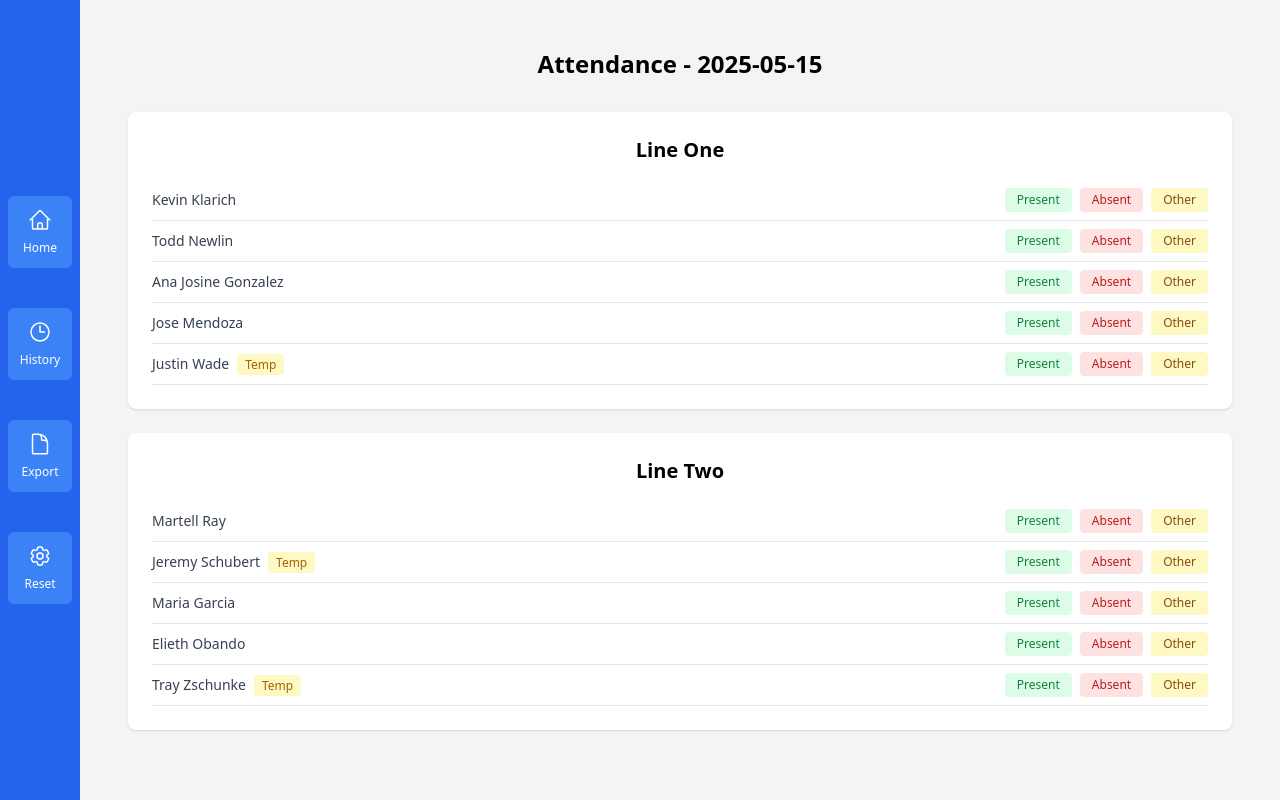
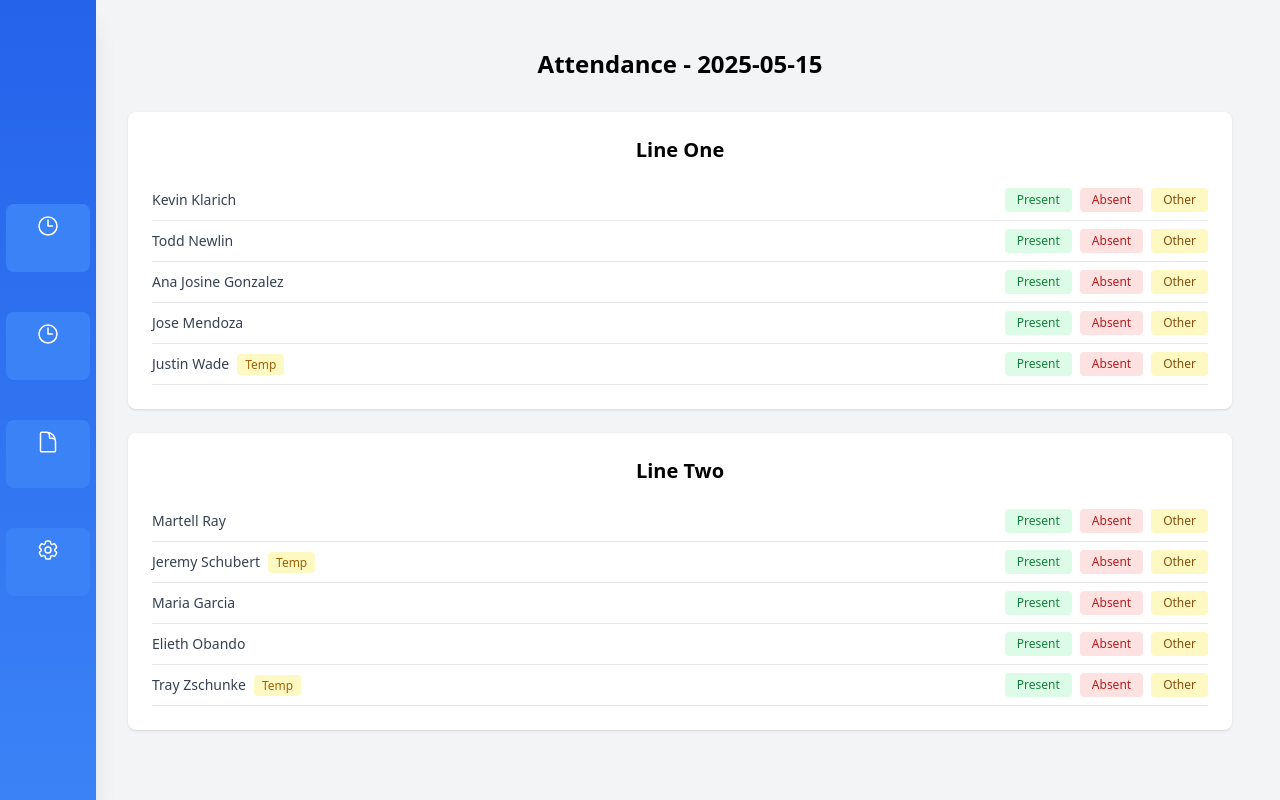
Before and after one commit to DatMack/attendance_calculator, a React (Vite) app: page / in a window 1280 px wide. Built offline with nearby package versions, Linux system fonts and the light colour scheme.

Commit message:
fixed the sidebar

```diff
--- a/src/App.tsx
+++ b/src/App.tsx
@@ -56,35 +56,43 @@ function App() {
     <Router>
       <div className="flex h-screen bg-gray-100">
         {/* Sidebar */}
-        <aside className="w-20 bg-blue-600 text-white flex flex-col items-center py-6 fixed h-full">
+        <aside className="w-24 bg-gradient-to-b from-blue-600 to-blue-500 text-white flex flex-col items-center py-6 fixed h-full shadow-xl transition-all duration-300 ease-in-out">
           <nav className="flex flex-col flex-1 justify-center gap-10">
             <Link
               to="/"
-              className="flex flex-col items-center gap-1 bg-blue-500 rounded-md px-3 py-3 hover:bg-blue-400 transition"
+              className="group relative flex flex-col items-center gap-1 bg-blue-500 rounded-lg px-2.5 py-2.5 hover:bg-blue-400 hover:scale-105 transition-transform duration-200 ease-in-out focus:outline-none focus:ring-2 focus:ring-offset-2 focus:ring-white"
             >
-              <HomeIcon className="h-6 w-6" />
-              <span className="text-xs mt-1">Home</span>
+              <ClockIcon className="h-6 w-6" />
+              <span className="text-xs mt-1 opacity-0 group-hover:opacity-100 transition-opacity duration-200">
+                Attendance
+              </span>
             </Link>
             <Link
               to="/history"
-              className="flex flex-col items-center gap-1 bg-blue-500 rounded-md px-3 py-3 hover:bg-blue-400 transition"
+              className="group relative flex flex-col items-center gap-1 bg-blue-500 rounded-lg px-2.5 py-2.5 hover:bg-blue-400 hover:scale-105 transition-transform duration-200 ease-in-out focus:outline-none focus:ring-2 focus:ring-offset-2 focus:ring-white"
             >
               <ClockIcon className="h-6 w-6" />
-              <span className="text-xs mt-1">History</span>
+              <span className="text-xs mt-1 opacity-0 group-hover:opacity-100 transition-opacity duration-200">
+                History
+              </span>
             </Link>
             <button
               onClick={exportData}
-              className="flex flex-col items-center gap-1 bg-blue-500 rounded-md px-3 py-3 hover:bg-blue-400 transition"
+              className="group relative flex flex-col items-center gap-1 bg-blue-500 rounded-lg px-2.5 py-2.5 hover:bg-blue-400 hover:scale-105 transition-transform duration-200 ease-in-out focus:outline-none focus:ring-2 focus:ring-offset-2 focus:ring-white"
             >
               <DocumentReportIcon className="h-6 w-6" />
-              <span className="text-xs mt-1">Export</span>
+              <span className="text-xs mt-1 opacity-0 group-hover:opacity-100 transition-opacity duration-200">
+                Export
+              </span>
             </button>
             <button
               onClick={resetData}
-              className="flex flex-col items-center gap-1 bg-blue-500 rounded-md px-3 py-3 hover:bg-blue-400 transition"
+              className="group relative flex flex-col items-center gap-1 bg-blue-500 rounded-lg px-2.5 py-2.5 hover:bg-blue-400 hover:scale-105 transition-transform duration-200 ease-in-out focus:outline-none focus:ring-2 focus:ring-offset-2 focus:ring-white"
             >
               <CogIcon className="h-6 w-6" />
-              <span className="text-xs mt-1">Reset</span>
+              <span className="text-xs mt-1 opacity-0 group-hover:opacity-100 transition-opacity duration-200">
+                Reset
+              </span>
             </button>
           </nav>
         </aside>
```
